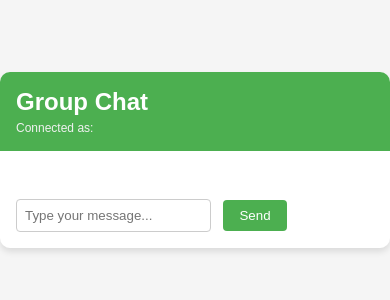
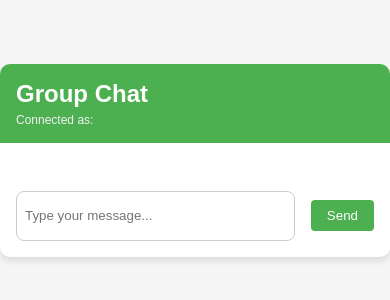
Before and after one commit to akashhkr/Local-Chat, a website: page public/index.html in a window 390 px wide. Shown: the part 262-562 px from the top of the page. Drawn offline with nearby package versions, Linux system fonts and the light colour scheme; no server answers.

Commit message:
Added username and message displaying on separate lines patch

```diff
--- a/public/scripts.js
+++ b/public/scripts.js
@@ -42,12 +42,20 @@ $(function () {
 
         const messageElement = $('<li>').addClass(messageClass);
         const usernameElement = $('<span>').addClass('username').text(messageUsername);
-        const messageTextElement = $('<span>').addClass('message-text').text(`${data.message}`);
-        messageElement.append(usernameElement).append(messageTextElement);
+        const messageTextElement = $('<span>').addClass('message-text').text(data.message);
+
+        if (messageClass === 'incoming') {
+            messageElement.append(usernameElement).append('<br>').append(messageTextElement);
+        }
+        else {
+            messageElement.append(messageTextElement);
+        }
+
         $('#messages').append(messageElement);
         // Scroll to the bottom of the chat messages container
         $('#messages').scrollTop($('#messages')[0].scrollHeight);
     });
+
 
     socket.on('user disconnected', function (data) {
         const systemMessageElement = $('<li>').addClass('system-message').text(`${data.username} left the chat`);
--- a/public/styles.css
+++ b/public/styles.css
@@ -18,9 +18,16 @@ body {
     border-radius: 10px;
     box-shadow: 0 4px 6px rgba(0, 0, 0, 0.1);
     width: 100%;
-    max-width: 500px;
+    height: 100%;
+    max-width: 800px;
     display: flex;
     flex-direction: column;
+}
+
+@media (max-width: 500px){
+    .chat-container{
+        height: auto;
+    }
 }
 
 .chat-header {
@@ -46,12 +53,20 @@ body {
     display: flex;
 }
 
+#message-form{
+    display: flex;
+    width: 100%;
+    justify-content: center;
+    align-items: center;
+}
+
 .input {
     flex-grow: 1;
     border: 1px solid #ccc;
-    border-radius: 4px;
+    border-radius: 8px;
     padding: 0.5rem;
     outline: none;
+    height: 50px;
 }
 
 .send-button {
@@ -60,7 +75,8 @@ body {
     border: none;
     border-radius: 4px;
     padding: 0.5rem 1rem;
-    margin-left: 0.5rem;
+    margin-left: 1rem;
+    align-self: auto;
     cursor: pointer;
     outline: none;
 }
```
